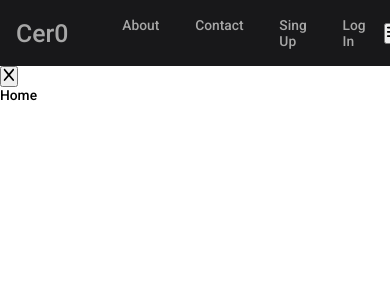
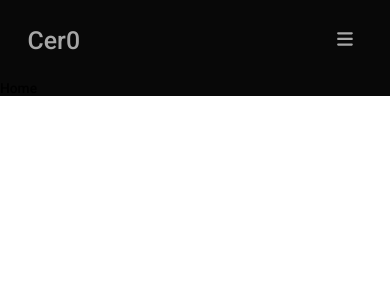
Before and after one commit to erickGit-dev/rest-practice, a React (Create React App) app in the folder client/: page / in a window 390 px wide. Shown: the top 300 px of the page. Built offline with nearby package versions, Linux system fonts and the light colour scheme.

Commit message:
feat: creating the navbar responsive

```diff
--- a/client/public/index.html
+++ b/client/public/index.html
@@ -27,7 +27,7 @@
       work correctly both with client-side routing and a non-root public URL.
       Learn how to configure a non-root public URL by running `npm run build`.
     -->
-  <title>React App</title>
+  <title>Cer0</title>
 </head>
 
 <body>
--- a/client/src/components/navbar.tsx
+++ b/client/src/components/navbar.tsx
@@ -4,30 +4,26 @@ import { Link } from "react-router-dom";
 import style from "../styles/navbar.module.css";
 
 const Navbar: React.FC = () => {
+  const navRef = React.useRef<HTMLDivElement>(null);
+
+  const toggleNav = () => {
+   navRef.current?.classList.toggle(style['nav-toggle']);
+  }
+
   return (
     <header>
-      <nav>
-        <Link to="/" className={style['app-name']}>Cer0</Link>
-        <ul>
-          <li>
-            <Link to="/about">About</Link>
-          </li>
-          <li>
-            <Link to="/contacts">Contact</Link>
-          </li>
-          <li>
-            <Link to="/singup">Sing Up</Link>
-          </li>
-          <li>
-            <Link to="/login">Log In</Link>
-          </li>
-        </ul>
-        <button>
-          <FaBars />
+      <Link to="/" className={style['app-name']}>Cer0</Link>
+      <nav ref={navRef}>
+        <Link to="/about" onClick={toggleNav}>About</Link>
+        <Link to="/contacts" onClick={toggleNav}>Contacts</Link>
+        <Link to="/singup" onClick={toggleNav} className={style['sing-up']}>Sing Up </Link>
+        <Link to="/login" onClick={toggleNav} className={style['log-in']} >Log In</Link>
+        <button className={style['menu-close']} onClick={toggleNav}>
+          <FaX size={'1.3em'} />
         </button>
       </nav >
-      <button>
-        <FaX />
+      <button className={style['menu-bars']} onClick={toggleNav}>
+        <FaBars size={'1.3em'} />
       </button>
     </header>
   );
--- a/client/src/styles/App.module.css
+++ b/client/src/styles/App.module.css
@@ -8,13 +8,13 @@
 }
 
 :root{
-    --mainColor: #18181A;
-    --bodyColor: #1C1C1C;
-    --textColor: #A7A7A7;
+    --mainColor: #080808;
+    --bodyColor: #0C0C0F;
+    --textColor: #D8D8D8;
 }
 
 .body {
-    background-color: val(--bodyColor);
+    background-color: var(--mainColor);
     width: 100%;
     height: 100%;
 }
--- a/client/src/styles/navbar.module.css
+++ b/client/src/styles/navbar.module.css
@@ -1,40 +1,121 @@
-nav {
-    --navColor: #18181A;
+:root {
+    --mainColor: #080808;
+    --buttonColor: #18181A;
     --textColor: #A7A7A7;
-    --textHover: #C8C8C8;
+    --textHover: #D1D0D0;
+}
 
-    background-color: var(--navColor);
-    padding: 13px;
+header {
+    background-color: var(--mainColor);
+    padding: 0 2rem;
     display: flex;
-    justify-content: start;
+    justify-content: space-between;
     align-items: center;
+    height: 80px;
     position: sticky;
-    top: 0;
 
-    .app-name {
+    & .app-name {
         font-size: 1.8rem;
         text-decoration: none;
-        margin: 5px 33px 5px 0px;
-        padding: 0 3px;
         color: var(--textColor);
+        margin-right: 0;
     }
 
-    ul {
+    & nav {
         display: flex;
-        li {
-            list-style: none;
-            a {
-                margin: 0 1.0rem;
-                padding: 0.3rem;
-                display: block;
-                text-decoration: none;
-                color: var(--textColor);
-                border-radius: 0.5rem;
+        justify-content: center;
+
+        & a {
+            margin: 0 1.0rem;
+            padding: 0.8rem 1.0rem;
+            display: block;
+            text-decoration: none;
+            color: var(--textColor);
+            border-radius: 0.5rem;
+
+            &:hover {
+                transition: 0.3s;
+                color: var(--textHover);
+                background-color: var(--buttonColor);
+            }
+        }
+
+        & .sing-up {
+            background-color: var(--buttonColor);
+        }
+
+        & .log-in {
+            background-color: #000000;
+
+            &:hover {
+                background-color: #000000;
+                color: var(--textHover);
+            }
+        }
+
+        & .menu-close {
+            padding: 5px;
+            cursor: pointer;
+            background: transparent;
+            border: none;
+            outline: none;
+            color: var(--textColor);
+            font-size: 1.0rem;
+            visibility: hidden;
+            opacity: 0;
+        }
+    }
+
+    & .menu-bars {
+        padding: 5px;
+        cursor: pointer;
+        background: transparent;
+        border: none;
+        outline: none;
+        color: var(--textColor);
+        font-size: 1.0rem;
+        visibility: hidden;
+        opacity: 0;
+    }
+
+    @media (max-width: 820px) {
+        & .menu-bars {
+            visibility: visible;
+            opacity: 1;
+            margin-right: 3px;
+        }
+
+        & nav {
+            position: fixed;
+            top: 0;
+            left: 0;
+            width: 100%;
+            height: 100%;
+            display: flex;
+            flex-direction: column;
+            align-items: center;
+            justify-content: center;
+            background-color: var(--mainColor);
+            opacity: 2px;
+            color: var(--textColor);
+            gap: 1rem;
+            transform: translateY(-100vh);
+
+            & a {
+                padding: 0.8rem 3rem;
             }
 
-            a:hover {
-                color: var(--navColor);
+            & .menu-close {
+                position: absolute;
+                top: 2rem;
+                right: 2rem;
+                visibility: visible;
+                opacity: 1;
             }
+        }
+
+        & .nav-toggle {
+            transform: none;
         }
     }
 }
```
